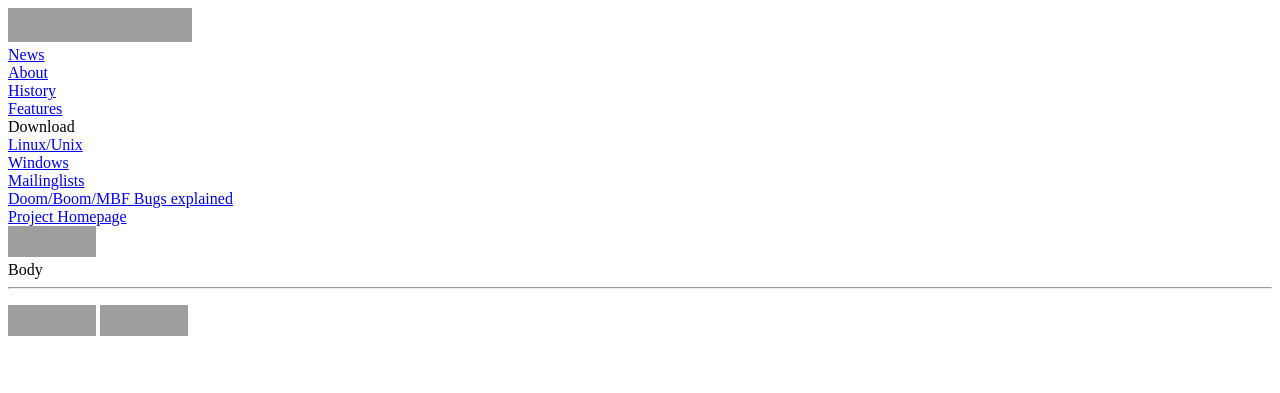
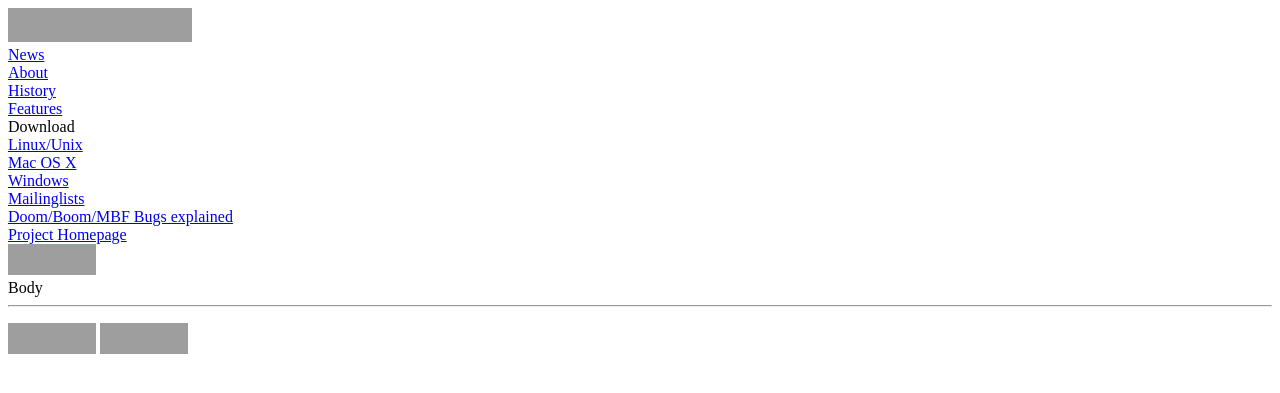
Before and after one commit to isabelllawren/eycap, a Python web app: template website/templates/template.html in a window 1280 px wide. Shown: the top 393 px of the page. Run offline with Jinja, Linux system fonts and the light colour scheme; the template is opened without the code that fills it, so the values that code supplies are empty; grey boxes are pictures that could not be loaded.

Commit message:
Various updates. Added 2.4.2 release.

```diff
--- a/website/html/main.css
+++ b/website/html/main.css
@@ -63,3 +63,6 @@ ul.changes li {
 #sf_logo a {
     text-decoration: none;
 }
+#footer img {
+    float: right;
+}
--- a/website/templates/template.html
+++ b/website/templates/template.html
@@ -21,6 +21,7 @@
       </div>
       <div>Download
           <div><a href="linux.html">Linux/Unix</a></div>
+          <div><a href="macosx.html">Mac OS X</a></div>
           <div><a href="windows.html">Windows</a></div>
       </div>
       <div><a href="mailinglists.html">Mailinglists</a></div>
@@ -38,7 +39,8 @@
   <span tal:replace="structure page/rawContent">Body</span>
 </div>
 
-<hr />
+<div id="footer">
+<hr id="footer-line" />
 
 <p> <a href="http://validator.w3.org/check/referer"><img
 src="http://validator.w3.org/images/vxhtml10"
@@ -46,5 +48,7 @@ alt="Valid XHTML 1.0!" height="31" width="88" /></a> <a
 href="http://jigsaw.w3.org/css-validator"><img
 src="http://jigsaw.w3.org/css-validator/images/vcss.gif"
 alt="Valid CSS!" height="31" width="88" /></a></p>
+</div>
+
 </body>
 </html>
```
Also changed, not shown: 5 other files.
